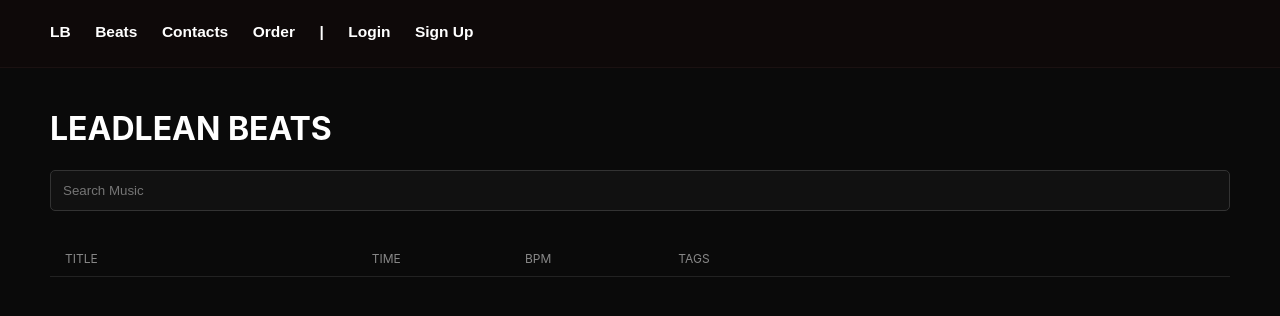
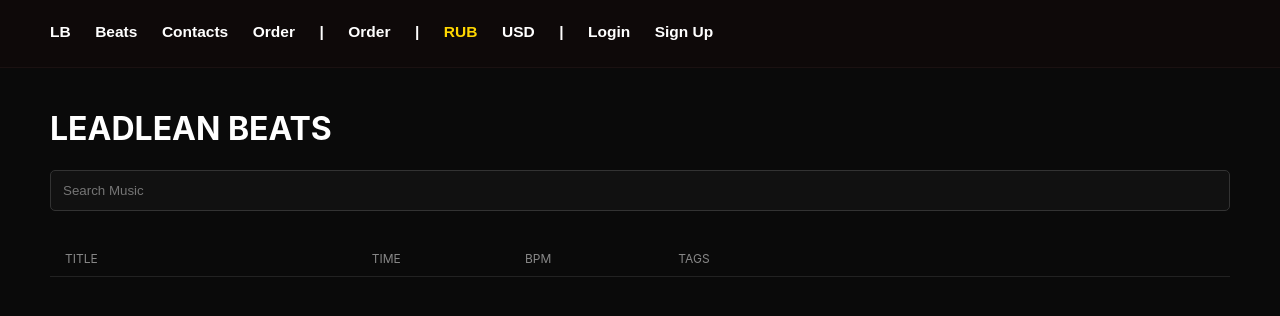
Before and after one commit to PyFullNinja/songsites, a Flask app: page / in a window 1280 px wide. Shown: the top 316 px of the page. Run offline with Flask 3, Linux system fonts and the light colour scheme; data comes from the database, SQL or seed files in the repository; data that the repository does not hold is empty.

Commit message:
теперь можно выбрать доллары или рубли

```diff
--- a/app/routes/main.py
+++ b/app/routes/main.py
@@ -1,4 +1,4 @@
-from flask import Blueprint, render_template, request, flash, redirect, url_for
+from flask import Blueprint, render_template, request, flash, redirect, url_for, session
 from ..models import db, Music
 from ..logs import new_log
 from flask_login import current_user
@@ -34,3 +34,12 @@ def get_admin():
         current_user.is_admin = True
         db.session.commit()
         return redirect(url_for('main.index'))
+
+@main_bp.route('/set-currency/<currency_code>')
+def set_currency(currency_code):
+    # Сохраняем выбор в сессию (будет храниться, пока браузер открыт)
+    if currency_code.lower() in ['rub', 'usd']:
+        session['currency'] = currency_code.lower()
+
+    # Перенаправляем пользователя туда, откуда он пришел
+    return redirect(request.referrer or url_for('main.index'))
--- a/run.py
+++ b/run.py
@@ -1,6 +1,24 @@
 from app import create_app
+from flask import session, redirect, url_for, request, Blueprint
 
 app = create_app()
 
+# 1 доллар = 90 рублей
+EXCHANGE_RATE = 90
+
+@app.template_filter('format_price')
+def format_price(value):
+    if value is None:
+        return ""
+
+    currency = session.get('currency', 'rub') # По умолчанию рубли
+
+    if currency == 'usd':
+        # БАЗА В ДОЛЛАРАХ -> ОСТАВЛЯЕМ КАК ЕСТЬ
+        return f"${value:.2f}"
+    else:
+        # БАЗА В ДОЛЛАРАХ -> КОНВЕРТИРУЕМ В РУБЛИ (Умножаем)
+        converted = float(value) * EXCHANGE_RATE
+        return f"{converted} ₽"
 if __name__ == '__main__':
     app.run(debug=True)
--- a/templates/base.html
+++ b/templates/base.html
@@ -13,7 +13,20 @@
                 <a href="{{ url_for('contacts.contacts') }}"><li>Contacts</li></a>
                 <a href="{{ url_for('main.order') }}"><li>Order</li></a>
                 <a class="pppp"><li>|</li></a>
-                {% if current_user.is_authenticated %}
+                <a href="{{ url_for('main.order') }}"><li>Order</li></a>
+                    <a class="pppp"><li>|</li></a>
+
+                    {% set current_curr = session.get('currency', 'rub') %}
+                    <a href="{{ url_for('main.set_currency', currency_code='rub') }}"
+                    style="{{ 'font-weight: bold; color: gold;' if current_curr == 'rub' else '' }}">
+                    <li>RUB</li>
+                    </a>
+                    <a href="{{ url_for('main.set_currency', currency_code='usd') }}"
+                    style="{{ 'font-weight: bold; color: gold;' if current_curr == 'usd' else '' }}">
+                    <li>USD</li>
+                    </a>
+                    <a class="pppp"><li>|</li></a>
+                    {% if current_user.is_authenticated %}
                     <a href="{{ url_for('auth.logout') }}"><li>Logout ({{ current_user.username }})</li></a>
                     {% if current_user.is_admin %}
                         <a class="pppp"><li>|</li></a>
--- a/templates/beats.html
+++ b/templates/beats.html
@@ -35,7 +35,7 @@
 
             <div class="beat-actions">
                 <a href="{{ url_for('shop.buy', song_id=song.id) }}" style="text-decoration: none;">
-                    <button class="buy-btn">${{ "{:,.2f}".format(song.price_mp3 or 0) }}</button>
+                    <button class="buy-btn">{{ (song.price_mp3 or 0) | format_price }}</button>
                 </a>
             </div>
         </div>
--- a/templates/index.html
+++ b/templates/index.html
@@ -40,7 +40,7 @@
 
             <div class="beat-actions">
                 <a href="{{ url_for('shop.buy', song_id=song.id) }}" style="text-decoration: none;">
-                    <button class="buy-btn">${{ "{:,.2f}".format(song.price_mp3 or 0) }}</button>
+                    <button class="buy-btn">{{ (song.price_mp3 or 0) | format_price }}</button>
                 </a>
             </div>
         </div>
```
Also changed, not shown: app.py (deleted, +0 -75 lines), templates/shop.html (+9 -9 lines).
